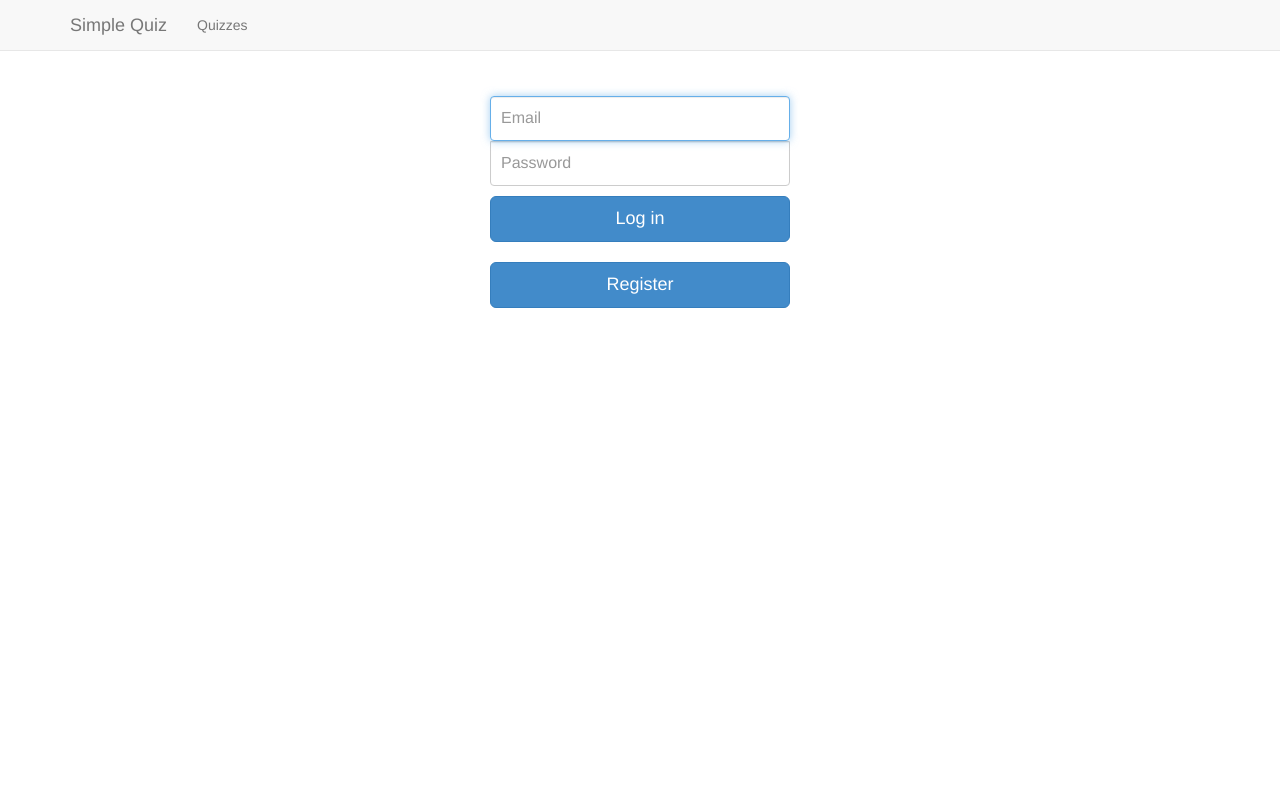
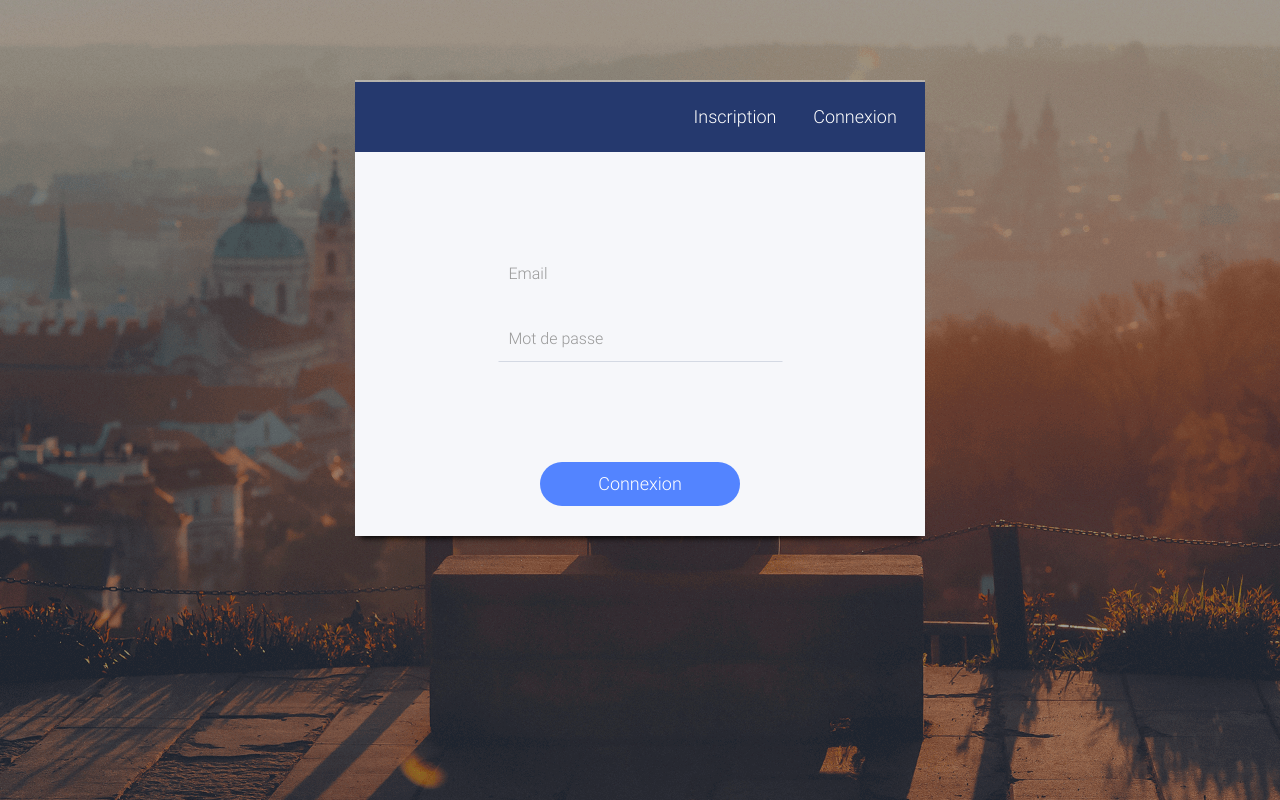
Before and after one commit to QuentinDecobert/Mooc-langues_PHP, a PHP site: template templates/login.php in a window 1280 px wide. Run offline with PHP 8.4, Linux system fonts and the light colour scheme; the template is opened without the code that fills it: most values are stand-ins (such as "Sample title", 1, 10 or a date in 2020).

Commit message:
Login-Register_Done

```diff
--- a/public/res/css/pages/langues.scss
+++ b/public/res/css/pages/langues.scss
@@ -1,15 +1,15 @@
 html {
 	height: 100%;
 
-	.body-langues {
+	#body-login {
 		background-image: url(../images/img_bg_langues.png);
 		background-position: center;
 		background-repeat: no-repeat;
 		background-size: cover;
-		padding-top: 25vh;
+		padding-top: 10vh;
 		height: 75vh;
 
-		.page-langue {
+		.page-login {
 			width: 50vw;
 			max-width: 500px;
 			margin: auto;
@@ -20,12 +20,26 @@ html {
 	    	font-family: "Roboto Light";
 	    	font-weight: 100;
 
-	    	.page-langue-header {
-	    		height: 20px;
+	    	.page-login-header {
+	    		height: 10px;
 	    		background-color: $blue-cat-5;
+
+	    		button, p {
+	    			width: 20%!important;
+	    			display: inline-block;
+	    			float: right;
+	    		}
+
+	    		p button {
+	    			width: 100%!important;
+	    			display: block;
+	    			float: right;
+	    		}
+
+
 	    	}
 
-			.titre-langue {
+			.titre-login {
 				text-align: center;
 				margin: 0;
 				color: $grey-subtitle;
@@ -36,7 +50,7 @@ html {
 				}
 			}
 
-			.langues {
+			.login {
 				padding: 10px 0;
 
 				li {
--- a/public/res/css/style.css
+++ b/public/res/css/style.css
@@ -176,14 +176,14 @@ body {
 
 html {
   height: 100%; }
-  html .body-langues {
+  html #body-login {
     background-image: url(../images/img_bg_langues.png);
     background-position: center;
     background-repeat: no-repeat;
     background-size: cover;
-    padding-top: 25vh;
+    padding-top: 10vh;
     height: 75vh; }
-    html .body-langues .page-langue {
+    html #body-login .page-login {
       width: 50vw;
       max-width: 500px;
       margin: auto;
@@ -225,4 +233,88 @@ html {
 html {
   background-image: none; }
 
+#body-login .message-error {
+  margin-bottom: 0;
+  background-color: #f6f7fa;
+  opacity: 0.4; }
+#body-login #container-login-register {
+  background-color: #f6f7fa;
+  padding: 0;
+  -webkit-box-shadow: 0 8px 6px -6px black;
+  -moz-box-shadow: 0 8px 6px -6px black;
+  box-shadow: 0 8px 6px -6px black;
+  font-family: "Roboto Light"; }
+  #body-login #container-login-register .form-signin {
+    max-width: none;
+    padding: 0; }
+    #body-login #container-login-register .form-signin .bouton-login-register {
+      height: 70px;
+      background-color: #25396e; }
+      #body-login #container-login-register .form-signin .bouton-login-register p {
+        width: 100px;
+        float: right;
+        display: inline-block;
+        margin: 0;
+        height: 100%; }
+        #body-login #container-login-register .form-signin .bouton-login-register p button {
+          width: 100%;
+          background-color: transparent;
+          border-color: transparent;
+          color: white;
+          height: 100%; }
+      #body-login #container-login-register .form-signin .bouton-login-register button {
+        width: 100px;
+        float: right;
+        display: inline-block;
+        background-color: transparent;
+        border-color: transparent;
+        color: white;
+        height: 100%;
+        margin-right: 20px; }
+        #body-login #container-login-register .form-signin .bouton-login-register button:focus {
+          outline: none;
+          border-color: transparent;
+          -webkit-box-shadow: none;
+          box-shadow: none; }
+        #body-login #container-login-register .form-signin .bouton-login-register button:after {
+          content: "";
+          display: block;
+          background-color: transparent;
+          height: 6px;
+          width: 100px;
+          position: absolute;
+          top: 64px; }
+        #body-login #container-login-register .form-signin .bouton-login-register button:hover:after {
+          background-color: #5384ff; }
+    #body-login #container-login-register .form-signin .champs-login-register {
+      width: 50%;
+      margin: 100px auto; }
+      #body-login #container-login-register .form-signin .champs-login-register input {
+        background-color: #f6f7fa;
+        outline: none;
+        border-color: transparent;
+        -webkit-box-shadow: none;
+        box-shadow: none;
+        border-radius: 0 !important;
+        border-bottom: 1px solid #d4d9e3; }
+        #body-login #container-login-register .form-signin .champs-login-register input:focus {
+          outline: none;
+          border-color: transparent;
+          -webkit-box-shadow: none;
+          box-shadow: none; }
+        #body-login #container-login-register .form-signin .champs-login-register input:nth-child(2) {
+          margin-top: 20px; }
+    #body-login #container-login-register .form-signin .just-button button {
+      list-style-type: none;
+      text-align: center;
+      width: 200px;
+      margin: 30px auto;
+      border-radius: 25px;
+      background-color: #5384ff;
+      border: none;
+      outline: none;
+      border-color: transparent;
+      -webkit-box-shadow: none;
+      box-shadow: none; }
+
 /*# sourceMappingURL=style.css.map */
--- a/public/res/css/style.scss
+++ b/public/res/css/style.scss
@@ -10,3 +10,4 @@
 @import "pages/home.scss";
 @import "pages/langues.scss";
 @import "pages/categories.scss";
+@import "pages/login.scss";
--- a/templates/login.php
+++ b/templates/login.php
@@ -4,6 +4,7 @@
     <meta http-equiv="Content-Type" content="text/html; charset=UTF-8" />
     <link rel="stylesheet" href="<?php echo $root; ?>/res/bootstrap/dist/css/bootstrap.css" type="text/css" />
     <link rel="stylesheet" type="text/css" href="<?php echo $root; ?>/res/css/quiz.css" />
+    <link rel="stylesheet" type="text/css" href="<?php echo $root; ?>/res/css/style.css" />
     <title>Simple Quiz :: Login</title>
     <!-- HTML5 shim and Respond.js IE8 support of HTML5 elements and media queries -->
     <!--[if lt IE 9]>
@@ -12,48 +13,45 @@
     <![endif]-->
 
 </head>
-<body>
-    <!-- Static navbar -->
-    <div class="navbar navbar-default navbar-static-top">
-      <div class="container">
-        <div class="navbar-header">
-          <button type="button" class="navbar-toggle" data-toggle="collapse" data-target=".navbar-collapse">
-            <span class="icon-bar"></span>
-            <span class="icon-bar"></span>
-            <span class="icon-bar"></span>
-          </button>
-          <a class="navbar-brand" href="<?php echo $root; ?>/">Simple Quiz</a>
-        </div>
-        <div class="navbar-collapse collapse">
-          <ul class="nav navbar-nav">
-            <li><a href="<?php echo $root; ?>/">Quizzes</a></li>
-          </ul>
-        </div><!--/.nav-collapse -->
-      </div>
-    </div>
+<body id="body-login">
     <div class="container">
-        <p><?php if (isset($errors['loginerror']) ) { echo $errors['loginerror']; }?></p>
-        <p><?php if (isset($errors['registererror']) ) { echo $errors['registererror']; }?></p>
+        <p class="message-error col-sm-6 col-sm-offset-3"><?php if (isset($errors['loginerror']) ) { echo $errors['loginerror']; }?></p>
+        <p class="message-error col-sm-6 col-sm-offset-3"><?php if (isset($errors['registererror']) ) { echo $errors['registererror']; }?></p>
         <div class="row-fluid">
-            <div class="col-sm-6 col-sm-offset-3">
+            <div class="col-sm-6 col-sm-offset-3" id="container-login-register">
                 <form id="login-form" class="form-signin" method="post" action="<?php echo $root; ?>/login">
-                    <input type="email" name="email" class="form-control" placeholder="Email" autofocus>
-                    <input type="password" name="password" class="form-control" placeholder="Password">
-                    <button class="btn btn-lg btn-primary btn-block" type="submit">Log in</button>
-                    <br>
-                    <p><button id="register-button" class="btn btn-lg btn-primary btn-block">Register</button></p>
+                    <div class="bouton-login-register">
+                        <button class="btn btn-lg btn-primary btn-block" type="submit">Connexion</button>
+                        <p><button id="register-button" class="btn btn-lg btn-primary btn-block">Inscription</button></p>
+                    </div>
+                    <div class="champs-login-register">
+                        <input type="email" name="email" class="form-control" placeholder="Email" autofocus>
+                        <input type="password" name="password" class="form-control" placeholder="Mot de passe">
+                    </div>
+                    <div class="just-button">
+                        <button class="btn btn-lg btn-primary btn-block" type="submit">Connexion</button>
+                    </div>
                 </form>
                 <form style="display: none" id="register-form" class="form-signin" method="post" action="<?php echo $root;
                 ?>/register">
-                    <input type="text" name="username" class="form-control" placeholder="Username">
-                    <input type="email" name="email" class="form-control" placeholder="Email">
-                    <input type="password" name="regpassword" class="form-control" placeholder="Password">
-                    <input type="password" name="regpasswordconf" class="form-control" placeholder="Confirm Password">
-                    <button class="btn btn-lg btn-primary btn-block" type="submit">Register</button>
+                    <div class="bouton-login-register">
+                        <button class="btn btn-lg btn-primary btn-block" type="submit">Inscription</button>
+                    </div>
+                    <div class="champs-login-register">
+                        <input type="text" name="username" class="form-control" placeholder="Username">
+                        <input type="email" name="email" class="form-control" placeholder="Email" style="margin-bottom: 20px">
+                        <input type="password" name="regpassword" class="form-control" placeholder="Password" style="margin-bottom: 20px">
+                        <input type="password" name="regpasswordconf" class="form-control" placeholder="Confirm Password" style="margin-bottom: 20px">
+                    </div>
+                    <div class="just-button">
+                        <button class="btn btn-lg btn-primary btn-block" type="submit">Inscription</button>
+                    </div>
                 </form>
             </div>
         </div>
     </div><!--container-->
+
+
     <script src="<?php echo $root; ?>/res/bootstrap/assets/js/jquery.js"></script>
     <script src="<?php echo $root; ?>/res/bootstrap/dist/js/bootstrap.min.js"></script>
     <script src="<?php echo $root; ?>/res/js/login.js"></script>
```
Also changed, not shown: other parts of public/res/css/style.css (+16 -8 lines), templates/quiz/header.php (+4 -4 lines).
